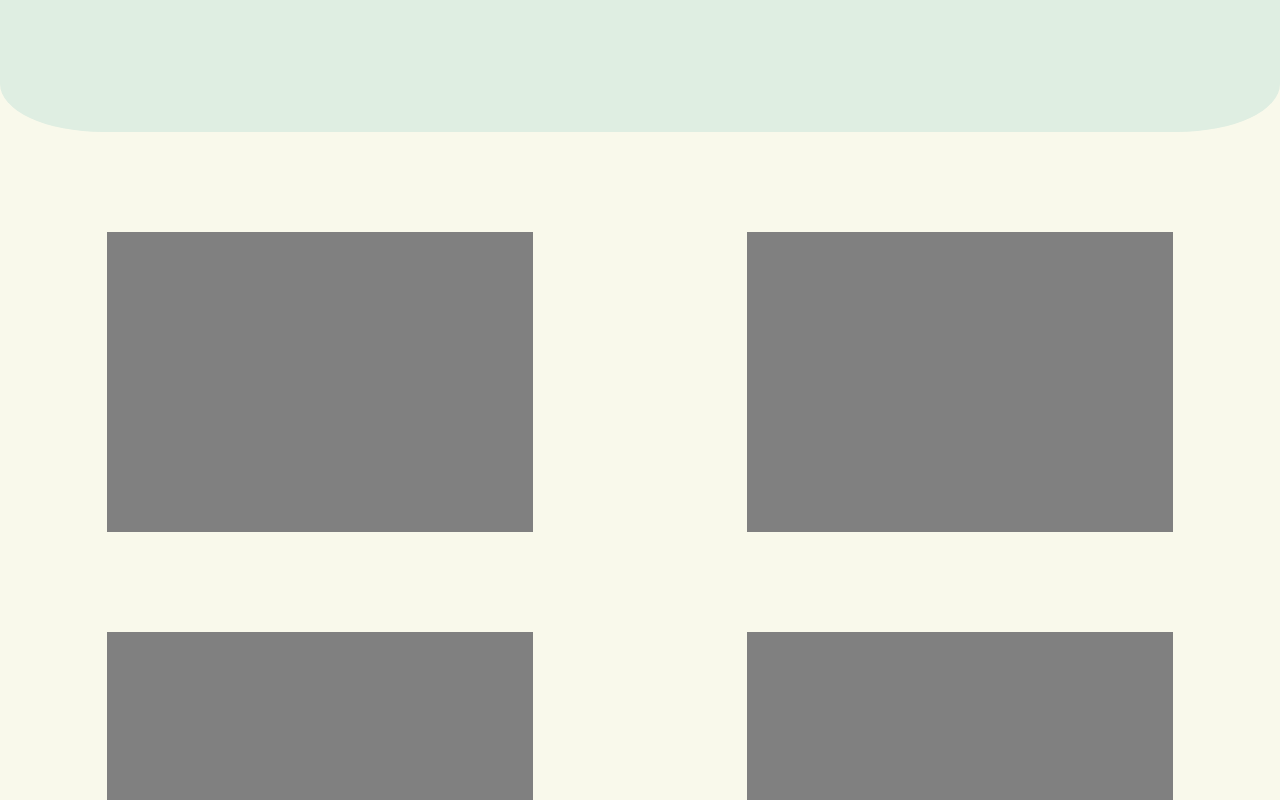
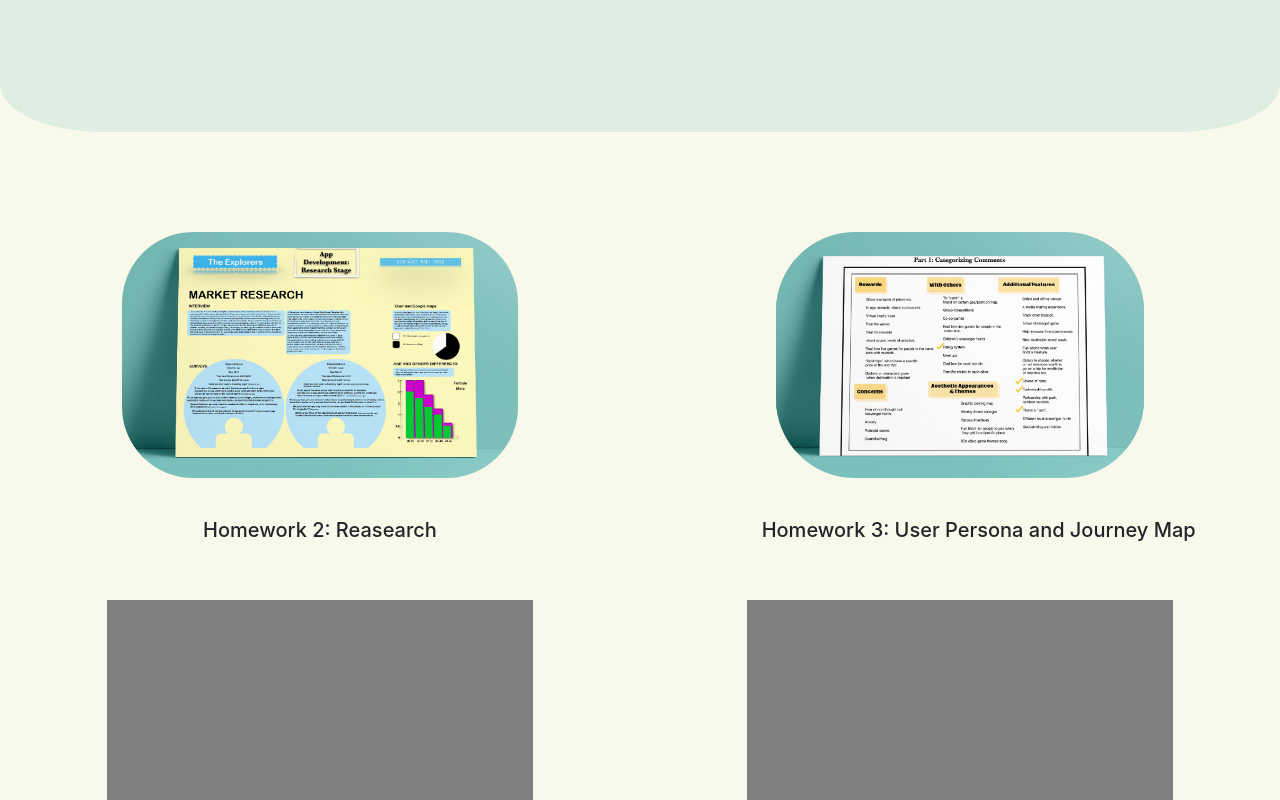
Before and after one commit to baltshule/theExplorers, a plain HTML site: page index.html in a window 1280 px wide. Shown: the part 588-1388 px from the top of the page. Drawn offline with nearby package versions, Linux system fonts and the light colour scheme.

Commit message:
my part progress

```diff
--- a/index.html
+++ b/index.html
@@ -59,9 +59,15 @@
         <!-- Homework2&3 -->
         <div class="row">
             <div class="col-lg-1"></div>
-            <div class="col-lg-4 hwicon"></div>
+            <div class="col-lg-4 ">
+                <img class="img-fluid" style="height:auto; width: 500px;"src="assets/css/images/marketresearch.png">
+                <h5 style="padding-top: 40px; padding-bottom:50px; text-align: center;">Homework 2: Reasearch</h5>
+            </div>
             <div class="col-lg-2"></div>
-            <div class="col-lg-4 hwicon"></div>
+            <div class="col-lg-4">
+                <img class="img-fluid" style="height:auto; width: 500px;"src="assets/css/images/personaJourneyMap.png">
+                <h5 class="text-nowrap"style="padding-top: 40px; padding-bottom:50px; text-align: center;">Homework 3: User Persona and Journey Map</h5>
+            </div>
             <div class="col-lg-1"></div>
         </div>
         <!-- Homework4&5 -->
```
Also changed, not shown: assets/css/images/Screen Shot 2020-12-03 at 6.18.52 PM.png (deleted), assets/css/images/journeyMap.png (renamed from assets/css/images/Screen Shot 2020-12-03 at 4.53.41 PM.png), assets/css/images/marketresearch.png (renamed from assets/css/images/Screen Shot 2020-12-03 at 5.59.45 PM.png), assets/css/images/persona1.png (renamed from assets/css/images/Screen Shot 2020-12-03 at 4.53.06 PM.png), assets/css/images/persona2.png (renamed from assets/css/images/Screen Shot 2020-12-03 at 4.53.25 PM.png), assets/css/images/personaJourneyMap.png (added), assets/css/images/research1.png (renamed from assets/css/images/Screen Shot 2020-12-03 at 4.42.35 PM.png), assets/css/images/research2.png (renamed from assets/css/images/Screen Shot 2020-12-03 at 4.44.39 PM.png), assets/css/images/research3.png (renamed from assets/css/images/Screen Shot 2020-12-03 at 4.45.37 PM.png), 3 other files.
